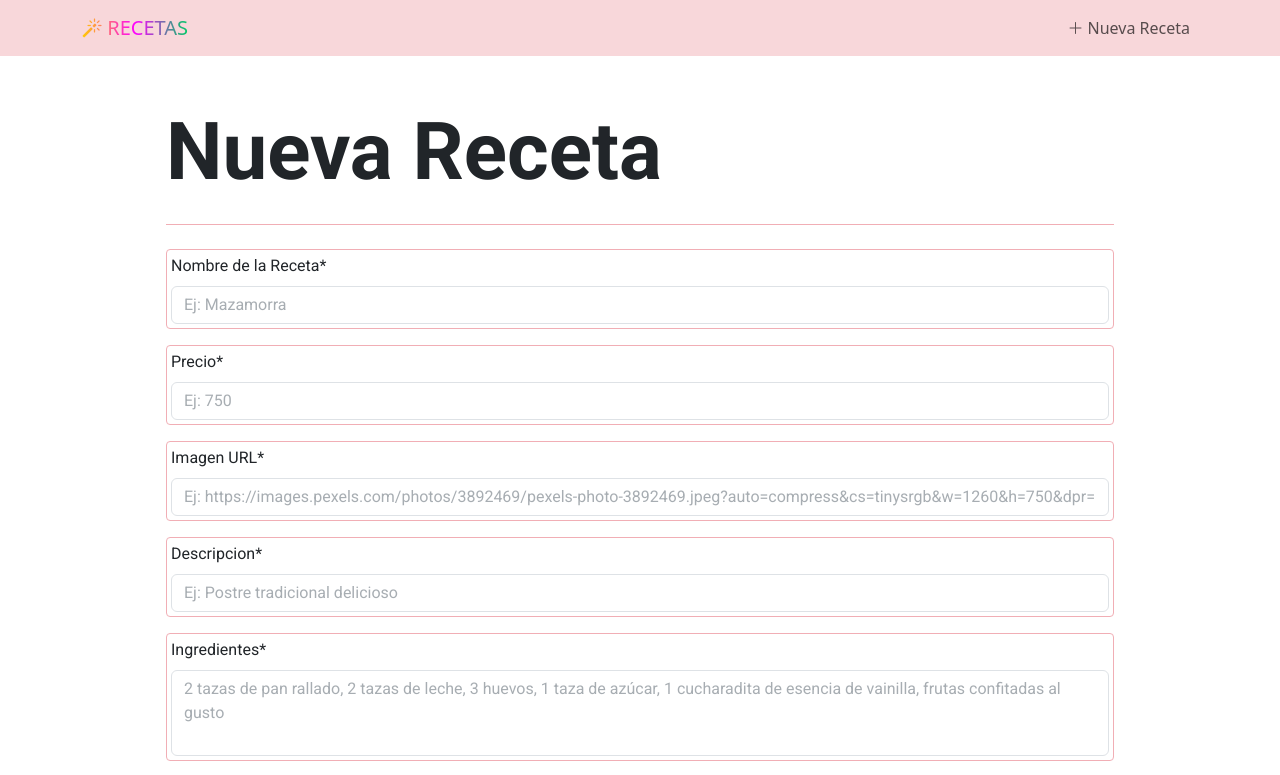
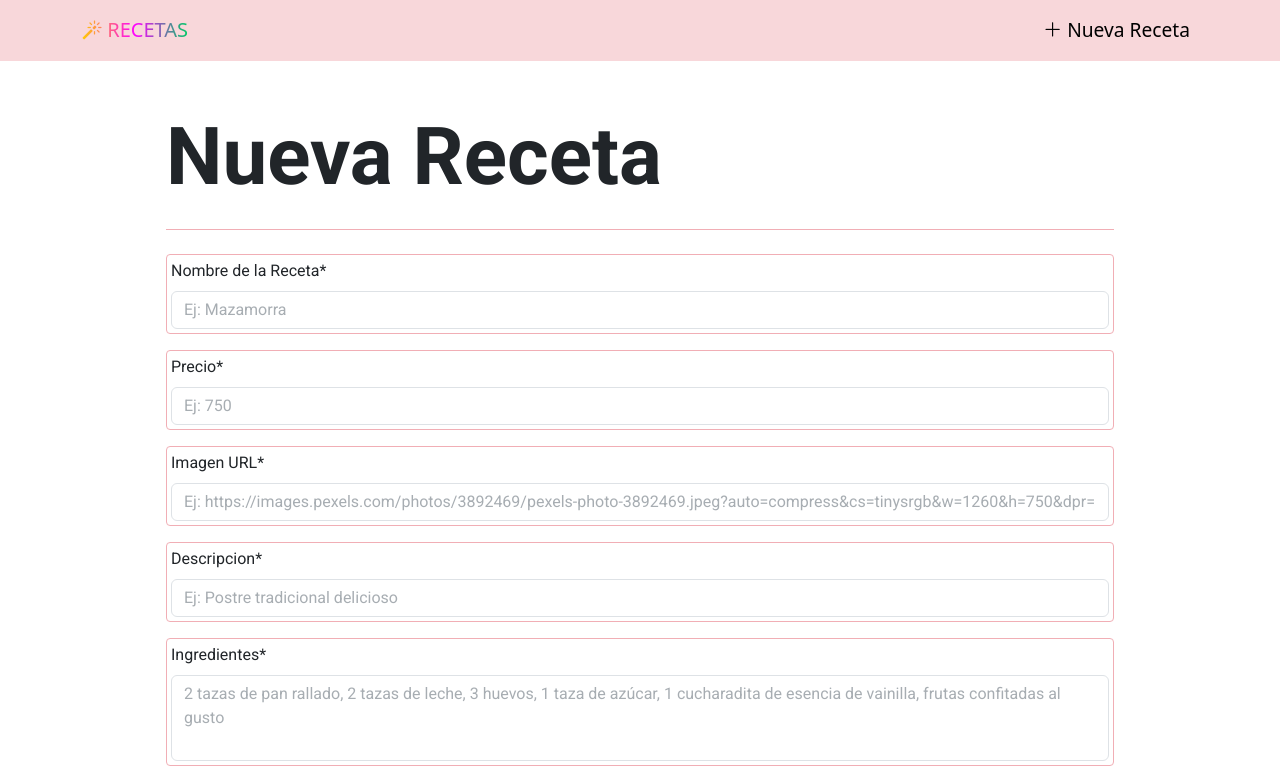
Before and after one commit to penguinEm/tp6Ejercicio14, a React (Vite) app: page /crearReceta in a window 1280 px wide. Shown: the top 775 px of the page. Built offline with nearby package versions, Linux system fonts and the light colour scheme; no server answers.

Commit message:
Se agregaron estilos al navlink

```diff
--- a/src/components/pages/receta/FormularioCrear.jsx
+++ b/src/components/pages/receta/FormularioCrear.jsx
@@ -1,6 +1,11 @@
 import { Container, Form, Button } from "react-bootstrap";
 
 const FormularioCrear = () => {
+/* 1. VARIABLES GLOBALES ----------------------------------------------------------------------------------------------------- */
+
+/* 2. FUNCIONES ----------------------------------------------------------------------------------------------------- */
+
+/* 3. MAQUETADO Y LOG ----------------------------------------------------------------------------------------------------- */
   return (
     <Container className=" main px-lg-5 py-5 text-intermedio">
       <h1 className="display-1 mx-5 pb-4 border-bottom border-danger-subtle text-titulo">
--- a/src/style.css
+++ b/src/style.css
@@ -26,7 +26,6 @@
 }
 .text-shadow {
   text-shadow: 5px 5px 5px #dc354672;
-
 }
 .color-inputs::placeholder {
   color: #6c757d;
@@ -42,6 +41,42 @@
 .gradiente:hover {
   color: grey;
   transition: 1s;
+}
+
+/* Estilos nav */
+
+.nav-link {
+  position: relative;
+  text-decoration: none;
+  color: black;
+  font-size: 1.2em;
+  transition: color 0.3s ease, box-shadow 0.3s ease;
+  z-index: 1;
+}
+.nav-link:before {
+  content: "";
+  position: absolute;
+  width: 100%;
+  height: 100%;
+  top: 0;
+  left: 0;
+  border-radius: 8px;
+  z-index: -1;
+  box-shadow: 0 0 10px #ffcc00, 0 0 20px #ff6600, 0 0 30px #ff00ff,
+    0 0 40px #ff6600, 0 0 50px #ffcc00;
+  opacity: 0;
+  transition: opacity 0.3s ease;
+}
+
+.nav-link:hover {
+  background-image: linear-gradient(to right, #ffcc00, #ff00ff, #00cc66);
+  -webkit-background-clip: text;
+  color: transparent;
+  background-clip: text;
+}
+
+.nav-link:hover:before {
+  opacity: 1;
 }
 
 /* Bajar el foot */
```
